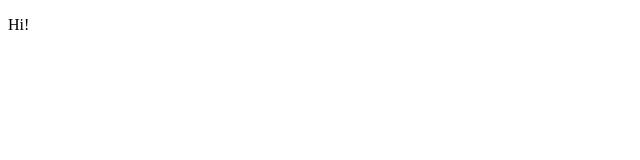
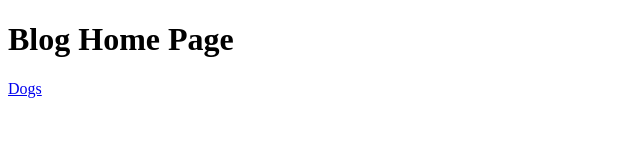
Before and after one commit to emilyam437/OpenAI-Blog, a plain HTML site: page index.html in a window 1280 px wide. Shown: the whole page, without its empty margins (0-640 px from the left). Drawn offline with Linux system fonts and the light colour scheme.

Commit message:
updates blog

```diff
--- a/index.html
+++ b/index.html
@@ -6,6 +6,7 @@
     <title>Document</title>
 </head>
 <body>
-    <p>Hi!</p>
+    <h1>Blog Home Page</h1>
+    <a href="https://emilyam437.github.io/OpenAI-Blog/content/1.html">Dogs</a>
 </body>
 </html>
```
